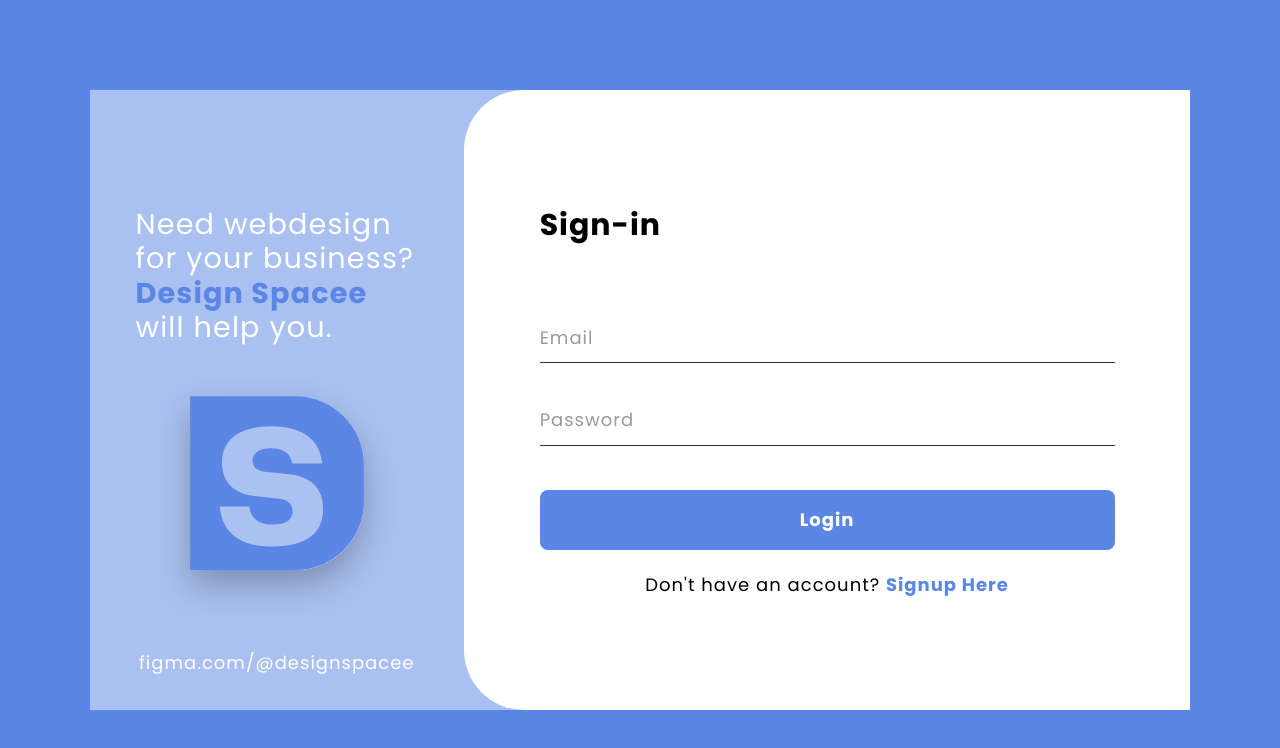
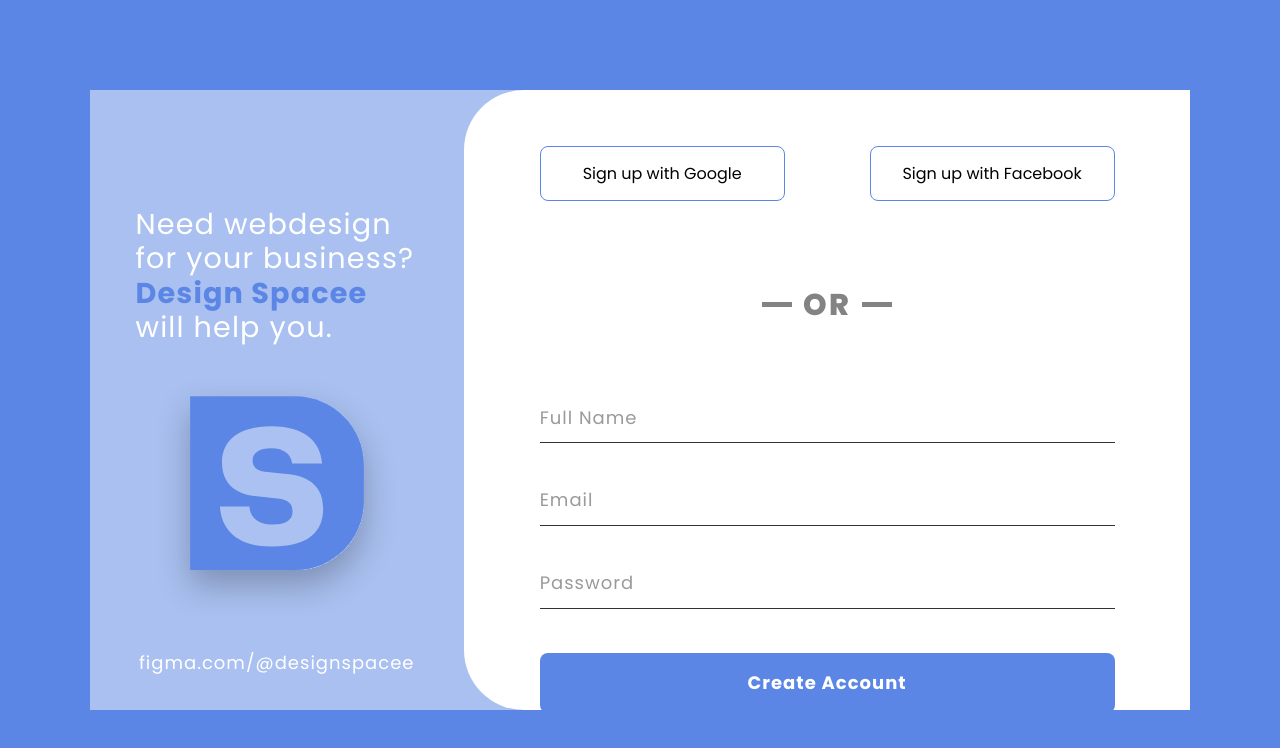
Before and after one commit to JessmrvnC/APPDEV1, a React (Vite) app in the folder F_L04_ReactJsStylingFigmaConversion/: page / in a window 1280 px wide. Shown: the top 748 px of the page. Built offline with nearby package versions, Linux system fonts and the light colour scheme.

Commit message:
Implement Sign Up screen components and styling

```diff
--- a/F_L04_ReactJsStylingFigmaConversion/src/App.jsx
+++ b/F_L04_ReactJsStylingFigmaConversion/src/App.jsx
@@ -1,7 +1,7 @@
-import Login from './components/Login/Login.jsx'
+import SignUp from './components/SignUp/SignUp.jsx'
 
 function App() {
-  return <Login />
+  return <SignUp />
 }
 
 export default App
--- a/F_L04_ReactJsStylingFigmaConversion/src/components/Login/Login.jsx
+++ b/F_L04_ReactJsStylingFigmaConversion/src/components/Login/Login.jsx
@@ -32,7 +32,7 @@ export default function Login() {
                     <button>Login</button>
 
                     <p className={styles.signup}>
-                        Don't have an account? <a href="#">Signup Here</a>
+                        Don't have an account? <span>Signup Here</span>
                     </p>
                 </div>
             </section>
--- a/F_L04_ReactJsStylingFigmaConversion/src/components/Login/Login.module.css
+++ b/F_L04_ReactJsStylingFigmaConversion/src/components/Login/Login.module.css
@@ -114,7 +114,8 @@
     letter-spacing: var(--letter-spacing-text);
 }
 
-.signup a {
+.signup a,
+.signup span {
     color: var(--color-primary);
     font-weight: var(--font-weight-bold);
     text-decoration: none;
--- /dev/null
+++ b/F_L04_ReactJsStylingFigmaConversion/src/components/SignUp/SignUp.jsx
@@ -0,0 +1,40 @@
+import shared from "../Login/Login.module.css";
+import styles from "./SignUp.module.css";
+import logo from "../../assets/logo.svg";
+
+export default function SignUp() {
+    return (
+        <div className={shared.login}>
+            <section className={shared.left}>
+                <h1 className={shared.tagline}>
+                    Need webdesign<br />
+                    for your business?<br />
+                    <strong>Design Spacee</strong><br />
+                    will help you.
+                </h1>
+                <img className={shared.logo} src={logo} alt="Design Spacee logo" />
+                <p className={shared.link}>figma.com/@designspacee</p>
+            </section>
+
+            <section className={shared.right}>
+                <div className={`${shared.form} ${styles.form}`}>
+                    <h2 className={styles.heading}>Create Account</h2>
+                    <div className={styles.social}>
+                        <button className={styles.socialButton} type="button">Sign up with Google</button>
+                        <button className={styles.socialButton} type="button">Sign up with Facebook</button>
+                    </div>
+                    <p className={styles.divider}>OR</p>
+                    <form onSubmit={(event) => event.preventDefault()}>
+                        <input type="text" name="fullName" placeholder="Full Name" aria-label="Full Name" autoComplete="name" required />
+                        <input type="email" name="email" placeholder="Email" aria-label="Email" autoComplete="email" required />
+                        <input type="password" name="password" placeholder="Password" aria-label="Password" autoComplete="new-password" required />
+                        <button type="submit">Create Account</button>
+                    </form>
+                    <p className={shared.signup}>
+                        Already have an account? <span>Login</span>
+                    </p>
+                </div>
+            </section>
+        </div>
+    );
+}
--- /dev/null
+++ b/F_L04_ReactJsStylingFigmaConversion/src/components/SignUp/SignUp.module.css
@@ -0,0 +1,43 @@
+.form .heading {
+    margin-bottom: var(--space-xl);
+}
+
+.social {
+    display: flex;
+    justify-content: space-between;
+    gap: 85px;
+}
+
+.form .socialButton {
+    flex: 0 1 245px;
+    height: 55px;
+    margin-top: 0;
+    padding: 0 var(--space-sm);
+    border: 1px solid var(--color-primary);
+    background: var(--color-surface);
+    color: var(--color-text);
+    font-size: var(--font-size-body);
+    font-weight: var(--font-weight-regular);
+    letter-spacing: normal;
+}
+
+.divider {
+    display: flex;
+    align-items: center;
+    justify-content: center;
+    gap: 11px;
+    margin: 84px 0 var(--space-xl);
+    font-size: var(--font-size-heading);
+    font-weight: 800;
+    line-height: var(--line-height-heading);
+    letter-spacing: 0.08em;
+    color: #838383;
+}
+
+.divider::before,
+.divider::after {
+    content: "";
+    width: 30px;
+    height: 5px;
+    background: currentColor;
+}
--- a/F_L04_ReactJsStylingFigmaConversion/src/index.css
+++ b/F_L04_ReactJsStylingFigmaConversion/src/index.css
@@ -1,4 +1,4 @@
-@import url('https://fonts.googleapis.com/css2?family=Poppins:wght@300;400;700&display=swap');
+@import url('https://fonts.googleapis.com/css2?family=Poppins:wght@300;400;700;800&display=swap');
 @import './root.css';
 
 * {
```
